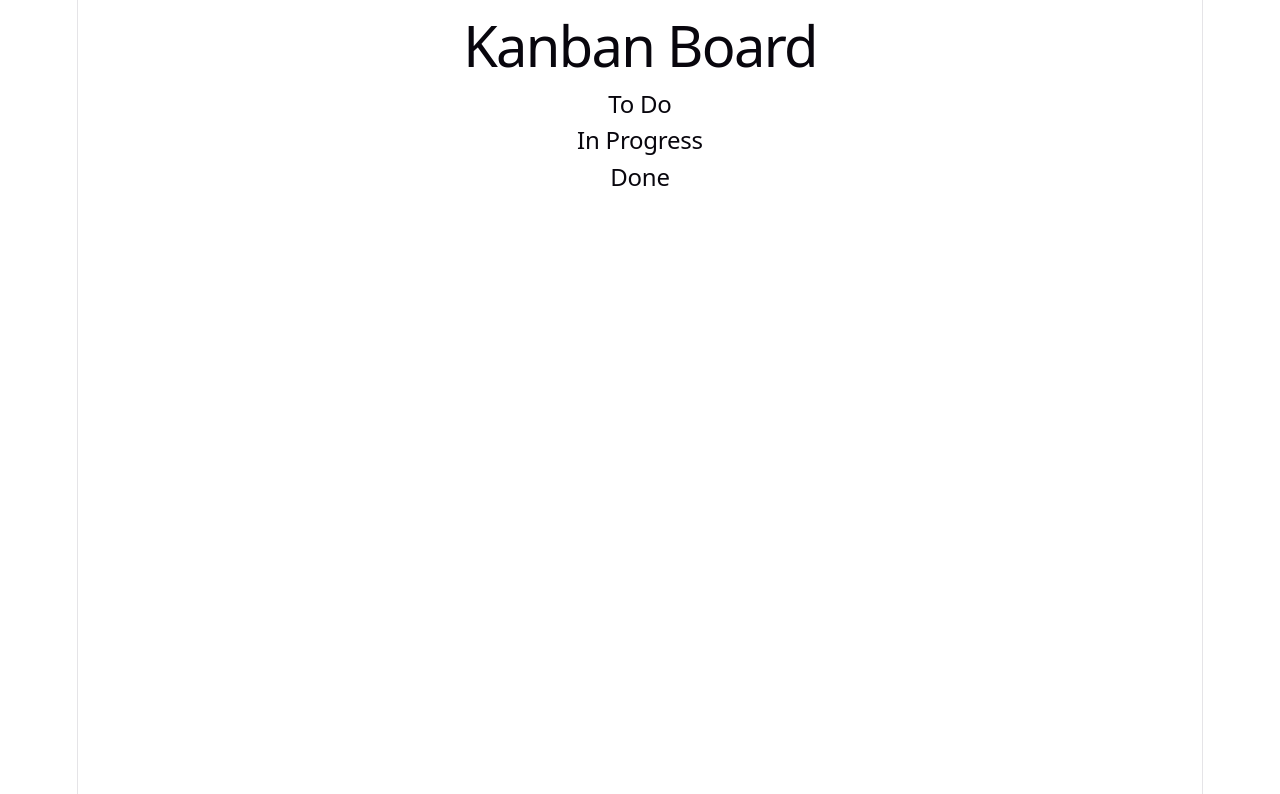
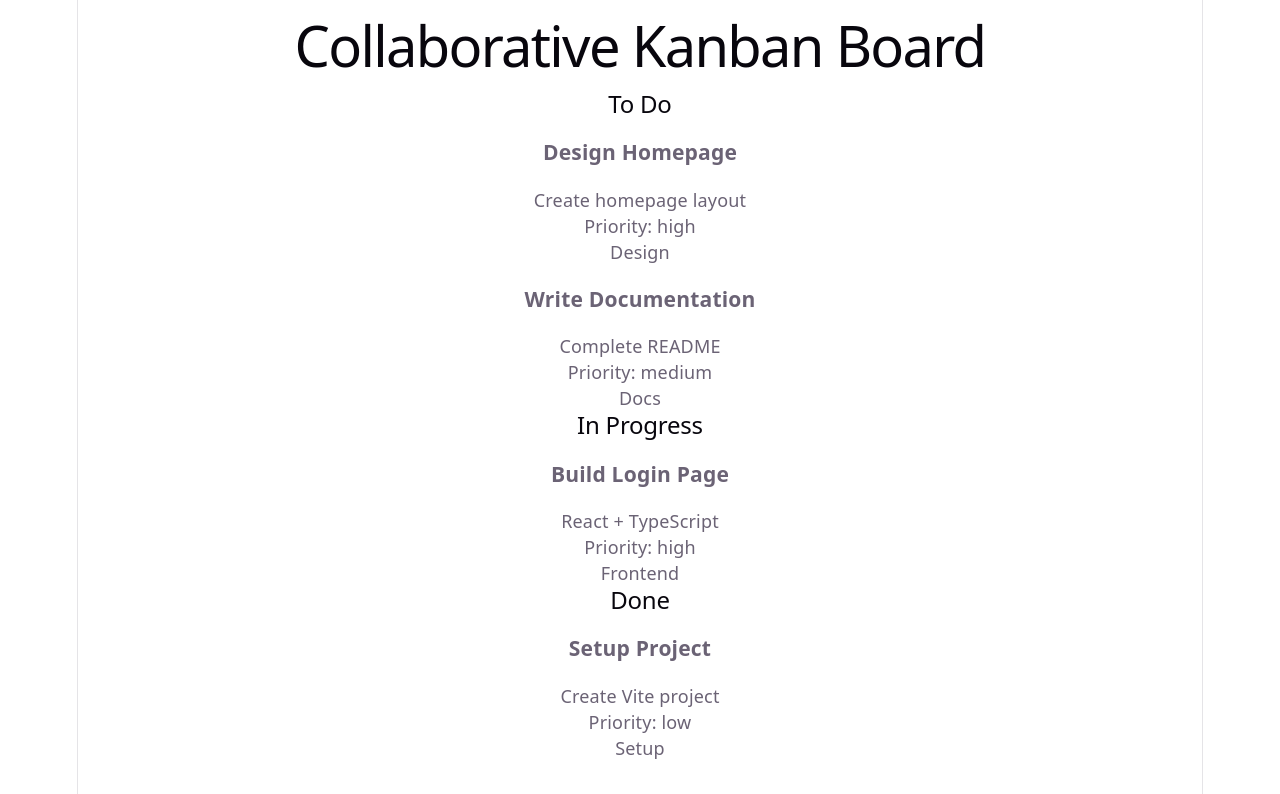
Before and after one commit to UmerAbid04/Collaborative-Kanban-Board, a React (Vite) app: page / in a window 1280 px wide. Shown: the top 794 px of the page. Built offline with nearby package versions, Linux system fonts and the light colour scheme.

Commit message:
Render board with columns and cards

```diff
--- a/src/App.tsx
+++ b/src/App.tsx
@@ -1,17 +1,10 @@
-import { useBoard } from "./context/BoardContext";
+import Board from "./components/Board";
 
 function App() {
-  const { state } = useBoard();
-
   return (
     <div>
-      <h1>Kanban Board</h1>
-
-      {state.columns.map((column: any) => (
-        <div key={column.id}>
-          <h2>{column.title}</h2>
-        </div>
-      ))}
+      <h1>Collaborative Kanban Board</h1>
+      <Board />
     </div>
   );
 }
--- /dev/null
+++ b/src/components/Board.tsx
@@ -0,0 +1,16 @@
+import { useBoard } from "../context/BoardContext";
+import Column from "./Column";
+
+function Board() {
+  const { state } = useBoard();
+
+  return (
+    <div className="board">
+      {state.columns.map((column) => (
+        <Column key={column.id} column={column} />
+      ))}
+    </div>
+  );
+}
+
+export default Board;
--- /dev/null
+++ b/src/components/Card.tsx
@@ -0,0 +1,25 @@
+import type { Card as CardType } from "../types/board";
+
+interface CardProps {
+  card: CardType;
+}
+
+function Card({ card }: CardProps) {
+  return (
+    <div className="card">
+      <h3>{card.title}</h3>
+
+      <p>{card.description}</p>
+
+      <p>Priority: {card.priority}</p>
+
+      <div>
+        {card.labels.map((label) => (
+          <span key={label}>{label}</span>
+        ))}
+      </div>
+    </div>
+  );
+}
+
+export default Card;
--- /dev/null
+++ b/src/components/Column.tsx
@@ -0,0 +1,20 @@
+import type { Column as ColumnType } from "../types/board";
+import Card from "./Card";
+
+interface ColumnProps {
+  column: ColumnType;
+}
+
+function Column({ column }: ColumnProps) {
+  return (
+    <div className="column">
+      <h2>{column.title}</h2>
+
+      {column.cards.map((card) => (
+        <Card key={card.id} card={card} />
+      ))}
+    </div>
+  );
+}
+
+export default Column;
--- a/src/context/BoardContext.tsx
+++ b/src/context/BoardContext.tsx
@@ -1,14 +1,22 @@
-import {
-  createContext,
-  useContext,
-  useReducer,
-} from "react";
+import { createContext, useContext, useReducer } from "react";
+import type { ReactNode, Dispatch } from "react";
 
-import type { ReactNode } from "react";
+import type { BoardState } from "../types/board";
+
 import { boardReducer } from "./boardReducer";
 import { initialBoard } from "../data/initialBoard";
 
-const BoardContext = createContext<any>(null);
+type BoardAction = {
+  type: string;
+  payload?: unknown;
+};
+
+interface BoardContextType {
+  state: BoardState;
+  dispatch: Dispatch<BoardAction>;
+}
+
+const BoardContext = createContext<BoardContextType | null>(null);
 
 export function BoardProvider({ children }: { children: ReactNode }) {
   const [state, dispatch] = useReducer(boardReducer, initialBoard);
@@ -21,5 +29,11 @@ export function BoardProvider({ children }: { children: ReactNode }) {
 }
 
 export function useBoard() {
-  return useContext(BoardContext);
+  const context = useContext(BoardContext);
+
+  if (!context) {
+    throw new Error("useBoard must be used within BoardProvider");
+  }
+
+  return context;
 }
--- a/src/context/boardReducer.ts
+++ b/src/context/boardReducer.ts
@@ -2,7 +2,7 @@ import type { BoardState } from "../types/board";
 
 export function boardReducer(
   state: BoardState,
-  action: any
+  action: { type: string; payload?: unknown }
 ): BoardState {
   switch (action.type) {
     default:
--- a/src/data/initialBoard.ts
+++ b/src/data/initialBoard.ts
@@ -5,17 +5,48 @@ export const initialBoard: BoardState = {
     {
       id: "todo",
       title: "To Do",
-      cards: [],
+      cards: [
+        {
+          id: "1",
+          title: "Design Homepage",
+          description: "Create homepage layout",
+          priority: "high",
+          labels: ["Design"],
+        },
+        {
+          id: "2",
+          title: "Write Documentation",
+          description: "Complete README",
+          priority: "medium",
+          labels: ["Docs"],
+        },
+      ],
     },
     {
       id: "progress",
       title: "In Progress",
-      cards: [],
+      cards: [
+        {
+          id: "3",
+          title: "Build Login Page",
+          description: "React + TypeScript",
+          priority: "high",
+          labels: ["Frontend"],
+        },
+      ],
     },
     {
       id: "done",
       title: "Done",
-      cards: [],
+      cards: [
+        {
+          id: "4",
+          title: "Setup Project",
+          description: "Create Vite project",
+          priority: "low",
+          labels: ["Setup"],
+        },
+      ],
     },
   ],
 };
```
